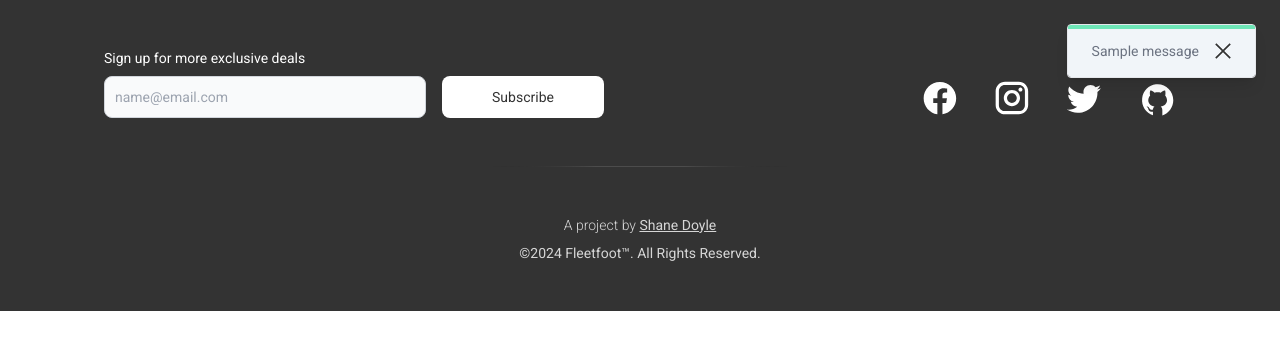
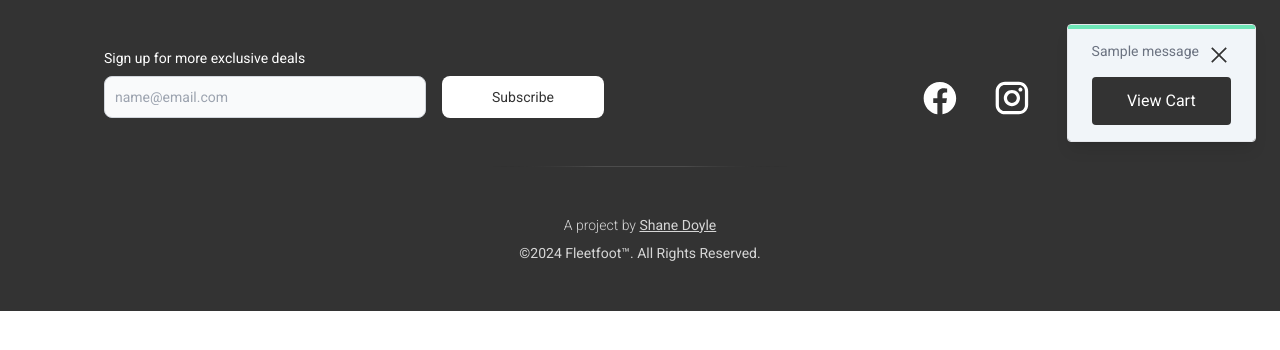
Before and after one commit to ShaneDoyleDev/fleetfoot, a Django app: template templates/base.html in a window 1280 px wide. Shown: the top 350 px of the page. Run offline with Django 4.2, Linux system fonts and the light colour scheme; the template is opened without the code that fills it: most values are stand-ins (such as "Sample title", 1, 10 or a date in 2020); one stand-in notice (Sample message) is shown; style sheets or scripts are compiled from the project's sources; some libraries are stand-ins or nearby versions.

Commit message:
feat(partials/success-toast.html): add view cart button

```diff
--- a/templates/partials/toasts/toast-success.html
+++ b/templates/partials/toasts/toast-success.html
@@ -1,7 +1,13 @@
 {% load static %}
 
-<div class="flex gap-4 p-4 px-6 shadow bg-slate-100">
+<div id="toast-success" class="flex flex-col gap-4 p-4 px-6 shadow bg-slate-100">
     <div class="absolute top-0 left-0 right-0 h-1 bg-emerald-300"></div>
-    <span class="text-sm text-gray-500">{{ message }}</span>
-    <img class="w-4 cursor-pointer" onclick="this.parentElement.remove()" src="{% static "images/close-icon.svg" %}" alt="">
+    <div class="flex gap-4">
+        <span class="text-sm text-gray-500">{{ message }}</span>
+        <img class="relative w-4 cursor-pointer top-1 right-1" onclick="document.getElementById('toast-success').remove()" src="{% static "images/close-icon.svg" %}" alt="Close icon">
+    </div>
+
+    {% if grand_total %}
+        <a class="block w-full py-3 text-center text-white bg-black rounded cursor-pointer" href="{% url "view-cart" %}">View Cart</a>
+    {% endif %}
 </div>
```
